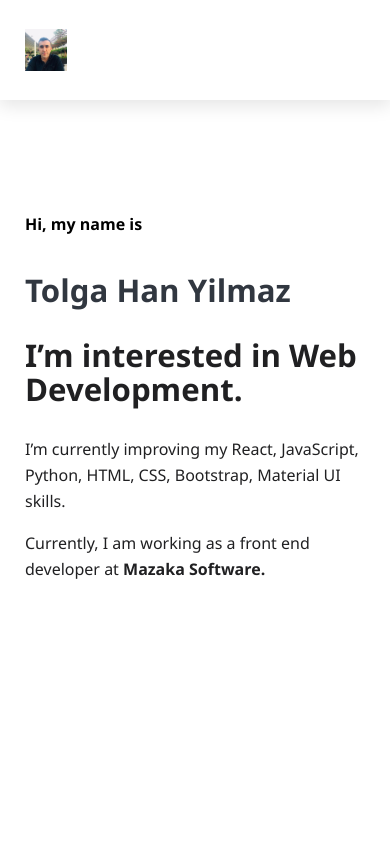
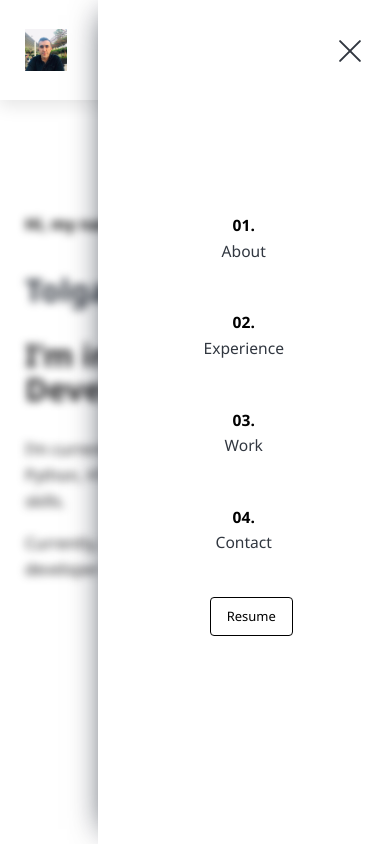
Before and after one commit to Tolga-Han-Yilmaz/myportfolio, a React (Create React App) app: page / in a window 390 px wide. Both pictures are taken after a click on the button 365 px from the left and 50 px from the top of the page. Shown: the top 844 px of the page. Built offline with nearby package versions, Linux system fonts and the light colour scheme.

Commit message:
continue

```diff
--- a/src/components/Header.jsx
+++ b/src/components/Header.jsx
@@ -1,8 +1,12 @@
 import React from "react";
 import "../scss/components/header.scss";
 import me from "../assets/tolgahanyilmaz.png";
+import { useProductContext } from "../context/ProductContextProvider";
+
 
 const Header = () => {
+
+  const { handleAside,aside } = useProductContext();
 
 
   return (
@@ -41,22 +45,50 @@ const Header = () => {
             </li>
           </ul>
           <div>
-            <a
-              href="/images/Resume.docx"
-              className="resume-button"
-              download
-            >
+            <a href="/images/Resume.docx" className="resume-button" download>
               Resume
             </a>
           </div>
         </div>
-        <div className="mobile-menu d-md-none">
-          <button className="mobile-menu-button">
+        <div className={`${aside === true ? "mobile-menu d-md-none" : "mobile-menu d-md-none active"}`} >
+          <button className="mobile-menu-button" onClick={handleAside}>
             <div className="ham-box">
               <div className="ham-box-inner"></div>
             </div>
           </button>
-          <aside className="mobile-menu-sidebar"></aside>
+          <aside className="mobile-menu-sidebar">
+            <nav>
+              <ol>
+                <li>
+                  <a href="/#about" className="d-flex">
+                    01.
+                    <p>About</p>
+                  </a>
+                </li>
+                <li>
+                  <a href="/#jobs" className="d-flex">
+                    02.
+                    <p>Experience</p>
+                  </a>
+                </li>
+                <li>
+                  <a href="/#projects" className="d-flex">
+                    03.
+                    <p>Work</p>
+                  </a>
+                </li>
+                <li>
+                  <a href="/#contact" className="d-flex">
+                    04.
+                    <p>Contact</p>
+                  </a>
+                </li>
+              </ol>
+              <a href="/images/Resume.docx" className="resume-button" download>
+                Resume
+              </a>
+            </nav>
+          </aside>
         </div>
       </nav>
     </header>
--- a/src/context/ProductContextProvider.jsx
+++ b/src/context/ProductContextProvider.jsx
@@ -14,12 +14,23 @@ export const useProductContext = () => {
 const ProductContextProvider = ({ children }) => {
   const [projectsItems, setProjectsItems] = useState(projects);
 
+  const [aside, setAside] = useState(true);
+
+  const handleAside = () => {
+    if (aside) {
+      setAside(false);
+    } else {
+      setAside(true);
+    }
+  };
+
   const allCategories = projects.map((item) => {
     return item.title;
   });
 
   const values = {
-    projectsItems
+    projectsItems,
+    handleAside,aside
 
   };
   return (
--- a/src/pages/Home.jsx
+++ b/src/pages/Home.jsx
@@ -5,9 +5,13 @@ import Jobs from "../components/Jobs"
 import Projects from "../components/Projects"
 import Contact from "../components/Contact"
 import "../scss/page/home.scss"
+import { useProductContext } from "../context/ProductContextProvider";
+
 
 const Home = () => {
-  return <div id="content">
+  const { aside } = useProductContext();
+
+  return <div id="content" className={`${aside === true ? "" : "blur"}`}>
     <main className="main">
     <Hero/>
     <About/>
--- a/src/scss/components/header.scss
+++ b/src/scss/components/header.scss
@@ -16,7 +16,7 @@
   pointer-events: auto !important;
   user-select: auto !important;
   box-shadow: 0 5px 17px 1px rgba($color: #000000, $alpha: 0.1);
-  @media only screen and (max-width: 480px){
+  @media only screen and (max-width: 480px) {
     padding: 0 25px;
   }
   .nav {
@@ -85,27 +85,11 @@
           -webkit-transform: translateY(-5px);
           transform: translateY(-5px);
         }
-
-        .resume-button {
-          color: var(--black);
-          background-color: transparent;
-          border: 1px solid var(--black);
-          border-radius: var(--border-radius);
-          padding: 0.75rem 1rem;
-          font-family: var(--font-mono);
-          line-height: 1;
-          text-decoration: none;
-          cursor: pointer;
-          transition: var(--transition);
-          margin-left: 15px;
-          font-size: var(--fz-xs);
-          position: relative;
-        }
       }
     }
   }
-  .mobile-menu{
-    &-button{
+  .mobile-menu {
+    &-button {
       display: flex;
       -webkit-box-pack: center;
       justify-content: center;
@@ -122,12 +106,150 @@
       transition-timing-function: linear;
       transition-duration: 0.15s;
       transition-property: opacity, filter;
-      .ham-box{
+      .ham-box {
         display: inline-block;
-    position: relative;
-    width: var(--hamburger-width);
-    height: 24px;
+        position: relative;
+        width: 30px;
+        height: 24px;
+        &-inner {
+          position: absolute;
+          top: 50%;
+          right: 0px;
+          width: 30px;
+          height: 2px;
+          border-radius: var(--border-radius);
+          background-color: var(--text-1);
+          transition: transform 0.22s cubic-bezier(0.55, 0.055, 0.675, 0.19) 0s;
+          transform: rotate(0deg);
+          &:before {
+            content: "";
+            display: block;
+            position: absolute;
+            left: auto;
+            right: 0px;
+            height: 2px;
+            border-radius: 4px;
+            background-color: var(--text-1);
+
+            width: 120%;
+            top: -10px;
+            opacity: 1;
+            transition: var(--ham-before);
+          }
+          &::after {
+            content: "";
+            display: block;
+            position: absolute;
+            left: auto;
+            right: 0px;
+            height: 2px;
+            border-radius: 4px;
+            background-color: var(--text-1);
+
+            width: 80%;
+            bottom: -10px;
+            transform: rotate(0deg);
+            transition: var(--ham-after);
+          }
+        }
+      }
+    }
+    &-sidebar {
+      display: flex;
+      -webkit-box-pack: center;
+      justify-content: center;
+      -webkit-box-align: center;
+      align-items: center;
+      position: fixed;
+      top: 0px;
+      bottom: 0px;
+      right: 0px;
+      padding: 50px 10px;
+      width: min(75vw, 400px);
+      height: 100vh;
+      outline: 0px;
+      background-color: var(--white);
+      box-shadow: -10px 0px 30px -15px var(--navy-shadow);
+      z-index: 9;
+      transform: translateX(100vw);
+      visibility: hidden;
+      transition: var(--transition);
+      nav {
+        display: flex;
+        -webkit-box-pack: justify;
+        justify-content: space-between;
+        -webkit-box-align: center;
+        align-items: center;
+        width: 100%;
+        flex-direction: column;
+        color: var(--lightest-slate);
+        font-family: var(--font-mono);
+        text-align: center;
+        ol {
+          padding: 0px;
+          margin: 0px;
+          list-style: none;
+          width: 100%;
+          li {
+            position: relative;
+            margin: 0px auto 20px;
+            counter-increment: item 1;
+            font-size: clamp(var(--fz-sm), 4vw, var(--fz-lg));
+            display: flex;
+            justify-content: center;
+            a {
+              flex-direction: column;
+              align-items: center;
+              gap: 10px;
+              padding: 10px;
+              text-decoration: none;
+              color: var(--black);
+              font-weight: 700;
+              p {
+                color: var(--text-1);
+                font-weight: 400;
+              }
+            }
+          }
+        }
       }
     }
   }
+  .mobile-menu.active {
+    .ham-box-inner {
+      transition: transform 0.22s cubic-bezier(0.215, 0.61, 0.355, 1) 0.12s;
+      transform: rotate(225deg);
+      &::before {
+        width: 100%;
+        top: 0px;
+        opacity: 0;
+        transition: var(--transition);
+      }
+      &::after {
+        width: 100%;
+        bottom: 0px;
+        transform: rotate(-90deg);
+        transition: var(--transition);
+      }
+    }
+    .mobile-menu-sidebar {
+      transform: translateX(0vw);
+      visibility: visible;
+    }
+  }
 }
+.resume-button {
+  color: var(--black);
+  background-color: transparent;
+  border: 1px solid var(--black);
+  border-radius: var(--border-radius);
+  padding: 0.75rem 1rem;
+  font-family: var(--font-mono);
+  line-height: 1;
+  text-decoration: none;
+  cursor: pointer;
+  transition: var(--transition);
+  margin-left: 15px;
+  font-size: var(--fz-xs);
+  position: relative;
+}
--- a/src/scss/components/jobs.scss
+++ b/src/scss/components/jobs.scss
@@ -1,11 +1,19 @@
 .jobs {
   max-width: 700px;
   &-inner {
+    @media only screen and (max-width: 768px) {
+      display: flex;
+     }
+
     nav {
       .nav-tabs {
         border: 0;
         display: flex;
         flex-direction: column;
+        @media only screen and (max-width: 768px) {
+          flex-direction: row;
+        }
+
         .nav-link {
           border-radius: 0;
           border: 0;
--- a/src/scss/page/home.scss
+++ b/src/scss/page/home.scss
@@ -47,3 +47,7 @@
 a{
   text-decoration: none;
 }
+
+.blur{
+filter: blur(4px);
+}
```
Also changed, not shown: 1 other file (tests, documents, lock files or other folders).
